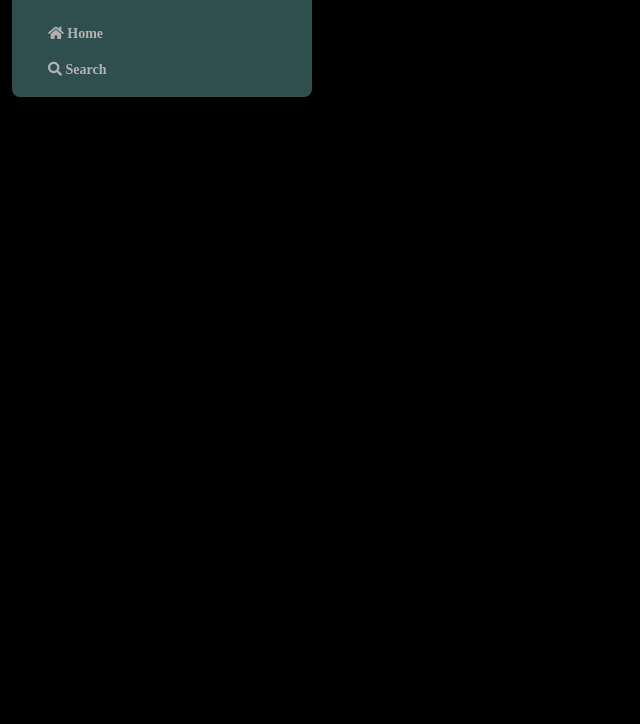
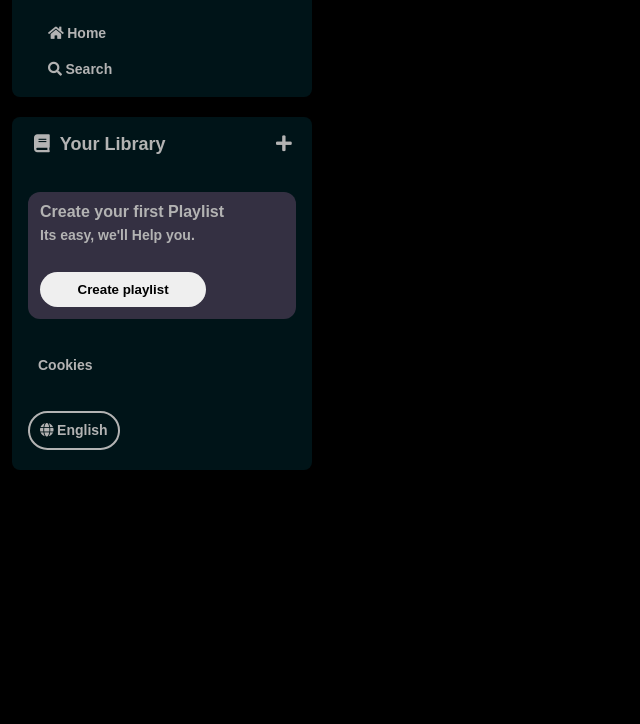
Before and after one commit to Leonardo-Luz/imersao-alura-frontend-project, a plain HTML site: page index.html in a window 1280 px wide. Shown: the part 76-800 px from the top of the page, without its empty margins (0-640 px from the left). Drawn offline with Linux system fonts and the light colour scheme.

Commit message:
feat: second day completed

```diff
--- a/index.html
+++ b/index.html
@@ -23,23 +23,59 @@
 						<img src="assets/icons/logo-spotify.png" alt="logo do spotify">
 					</a>
 				</div>
-				<div class="list">
-					<ul class="">
+				<ul>
 					<li>
 						<a href="">
-								<span class="fa fa-home" />
-								<span>Home</span>
+							<span class="text fa fa-home" />
+							<span class="text">Home</span>
 						</a>
 					</li>
 					<li>
 						<a href="">
-								<span class="fa fa-search" />
-								<span>Search</span>
+							<span class="text fa fa-search" />
+							<span class="text">Search</span>
 						</a>
 					</li>
 				</ul>
+			</nav>
+			<div class="library">
+				<div class="library_header">
+					<button>
+						<div>
+							<span class="text header fa fa-book" />
+							<span class="text header">&ThickSpace;Your Library</span>
 						</div>
-			</nav>
+						<span class="text header fa fa-plus" />
+					</button>
+				</div>
+				<section class="library_content">
+					<div class='text_conteiner'>
+						<span class="text title">
+							Create your first Playlist
+						</span>
+						<span class="text">
+							Its easy, we'll Help you.
+						</span>
+					</div>
+					<button>
+						Create playlist
+					</button>
+				</section>
+				<div class="cookies">
+					<a href="" class="text">
+						Cookies
+					</a>
+
+				</div>
+				<div class="languages">
+					<button class="languages_button">
+						<span class="text fa fa-globe" />
+						<span class="text">
+							English
+						</span>
+					</button>
+				</div>
+			</div>
 		</div>
 	</main>
 	<footer>
--- a/styles.css
+++ b/styles.css
@@ -4,6 +4,23 @@ body {
 
 h1 {
 	color: white;
+}
+
+.text {
+	color: #b3b3b3;
+	font-weight: 600;
+	font-size: 14px;
+	font-family: "Fira Code", "DM Sans", sans-serif;
+}
+
+.header {
+	font-weight: 900;
+	font-size: 18px;
+}
+
+.title {
+	font-weight: 900;
+	font-size: 16px;
 }
 
 .sidebar {
@@ -28,24 +45,26 @@ h1 {
 }
 
 .sidebar nav ul li a {
-	color: #b3b3b3;
 	text-decoration: none;
-
-	font-weight: 600;
-	font-size: 14px;
-	font-family: "Fira Code", "DM Sans", sans-serif;
 }
 
-.sidebar_navigation {
-	background-color: darkslategray;
+.library {
+	display: flex;
+	flex-direction: column;
+
+	gap: 38px;
+}
+
+.sidebar_navigation,
+.library {
+	background-color: #001418;
 	border-radius: 8px;
 
 	padding: 16px 0 0 16px;
+	margin-bottom: 20px;
 }
 
 .sidebar_navigation .logo {
-	/* background-color: darkslategray; */
-
 	border-radius: 8px;
 
 	padding: 8px;
@@ -56,3 +75,66 @@ h1 {
 .sidebar_navigation .logo a img {
 	width: 80px;
 }
+
+.library_header button {
+	width: 95%;
+
+	display: flex;
+	flex-direction: row;
+
+	justify-content: space-between;
+
+	background-color: transparent;
+	outline: none;
+	border: none;
+}
+
+.text_conteiner {
+	display: flex;
+	flex-direction: column;
+
+	gap: 8px;
+}
+
+.library_content {
+	width: 90%;
+	padding: 12px 0 12px 12px;
+	background-color: #343042;
+	border-radius: 12px;
+
+	display: flex;
+	flex-direction: column;
+
+	gap: 30px;
+}
+
+.library_content button {
+	cursor: pointer;
+
+	font-weight: 900;
+
+	border-radius: 24px;
+	width: 65%;
+	padding: 10px;
+
+	border: none;
+}
+
+.cookies a {
+	padding-left: 10px;
+	text-decoration: none;
+}
+
+.languages button {
+	cursor: pointer;
+
+	background-color: transparent;
+
+	font-weight: 900;
+
+	border: 2px solid #b3b3b3;
+	border-radius: 24px;
+	padding: 10px;
+
+	margin-bottom: 20px;
+}
```
Lines whose indentation alone changed are shown as unchanged.
